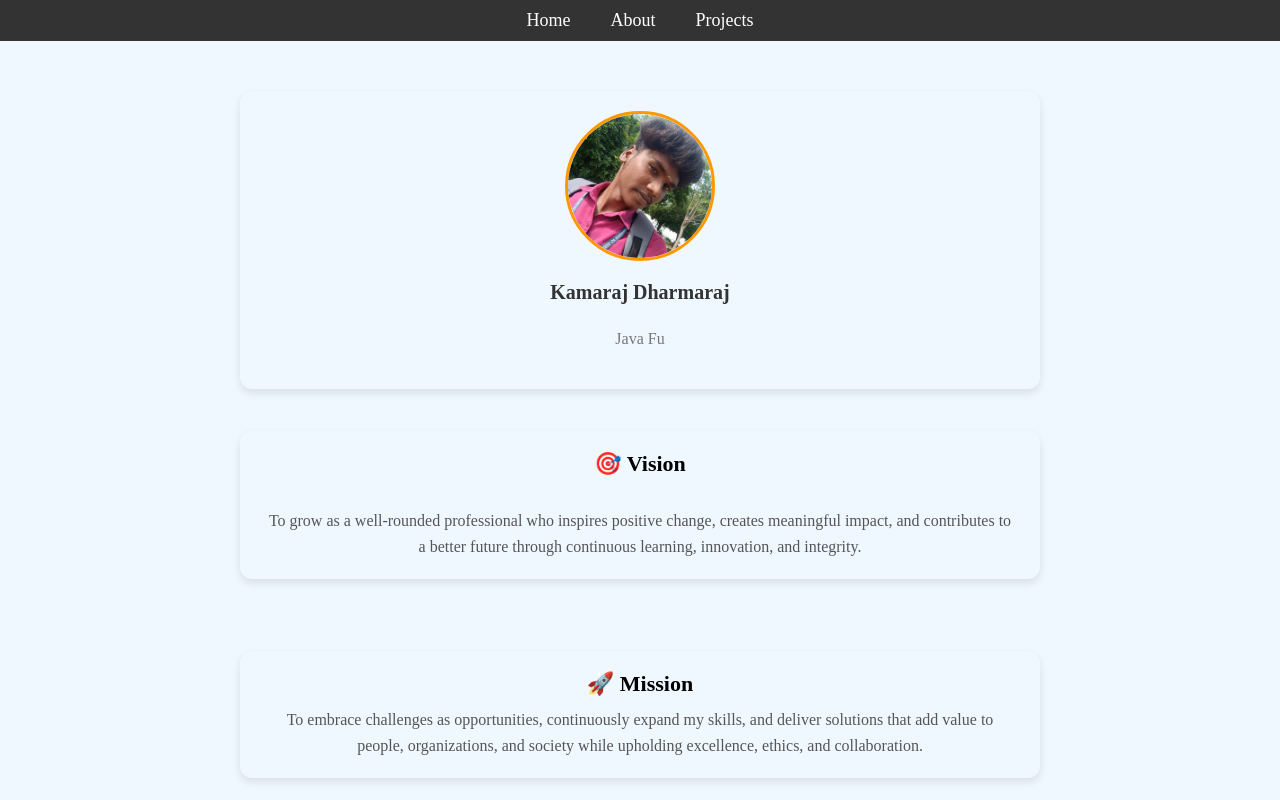
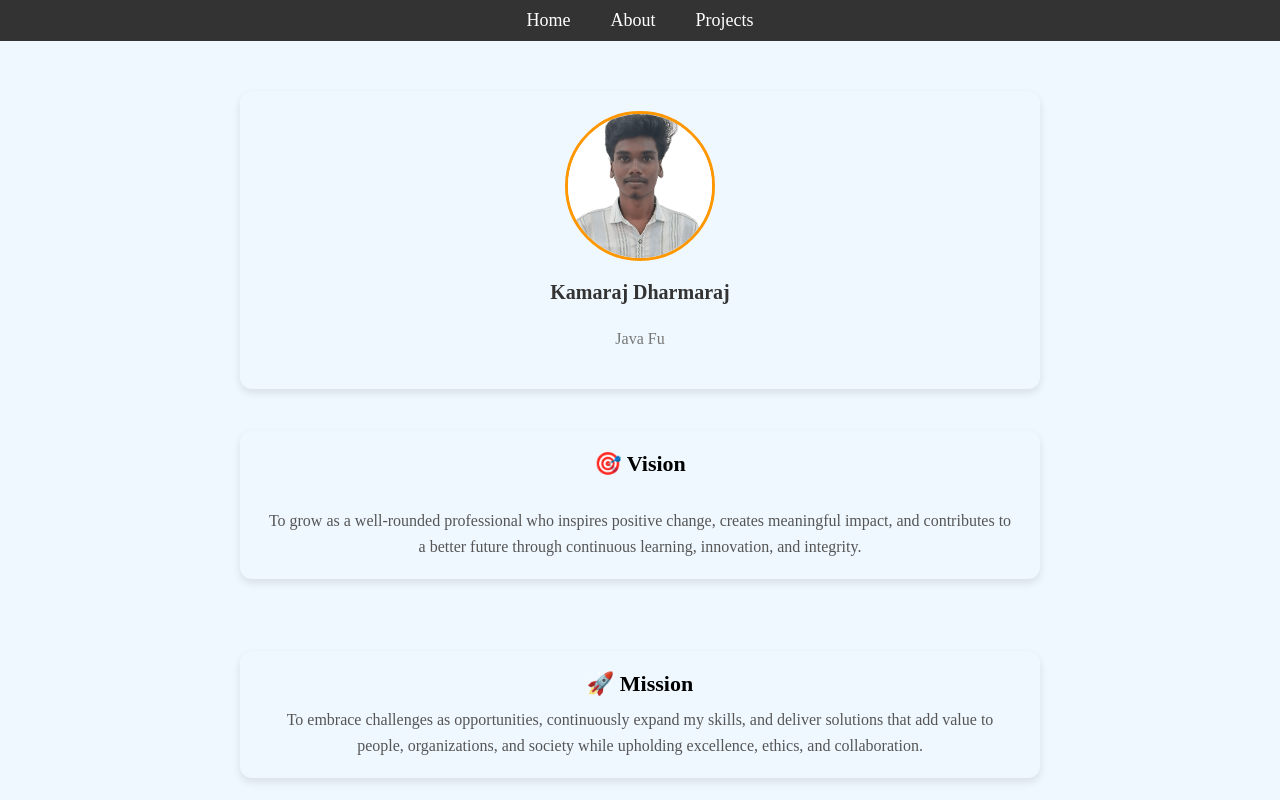
Before and after one commit to kamaraj-krd/KamarajDharmaraj-portfolio, a plain HTML site: page index.html in a window 1280 px wide. Shown: the top 800 px of the page. Drawn offline with Linux system fonts and the light colour scheme.

Commit message:
Update index.html

```diff
--- a/index.html
+++ b/index.html
@@ -22,7 +22,7 @@
     <!-- CONTENT SECTIONS -->
     <section id="home">
       <div class="profile">
-        <img src="WhatsApp Image 2025-06-22 at 04.41.49_04914e76.jpg" alt="Photo">
+        <img src="Profile.png" alt="Photo">
         <h3>Kamaraj Dharmaraj</h3><br>
         <h4 id="role">Full Stack Developer</h4><br></div><br><br>
         <div class="vision">
```
